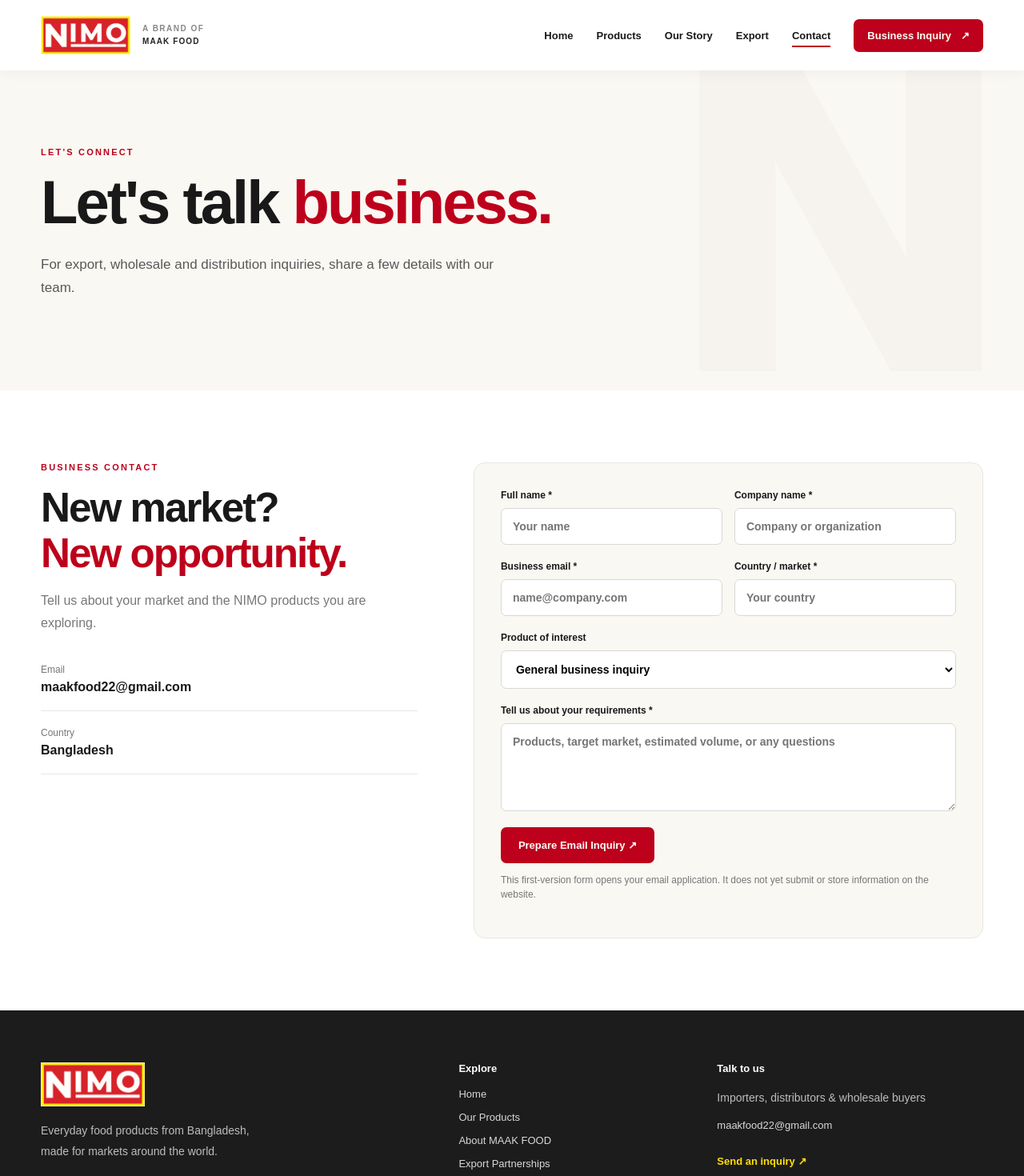
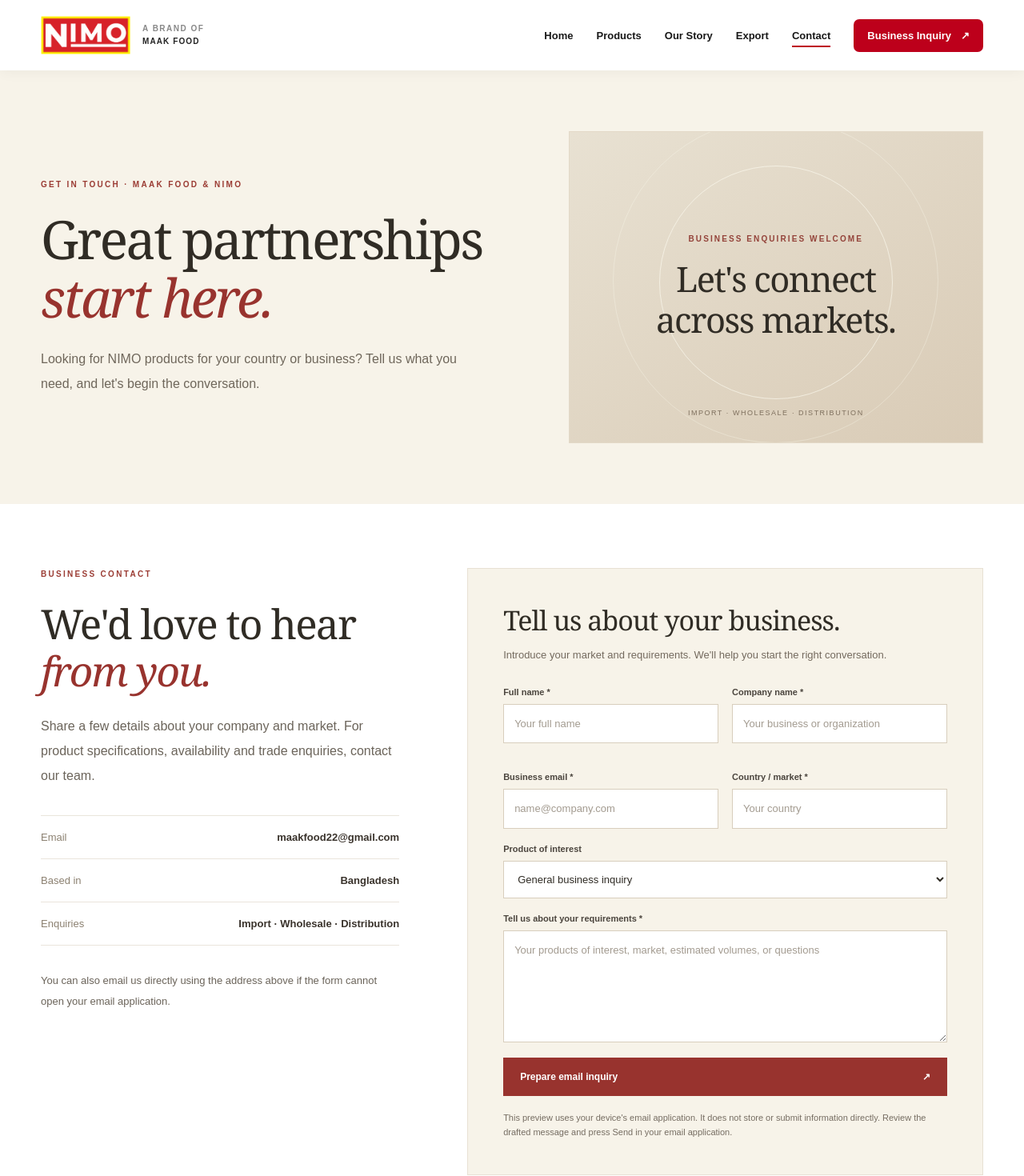
Before and after one commit to bappi808/nimo, a Next.js app: page /contact in a window 1280 px wide. Shown: the top 1470 px of the page at 80% size. Built offline with nearby package versions, Linux system fonts and the light colour scheme.

Commit message:
Design: premium B2B contact and inquiry experience

```diff
--- a/app/contact/page.jsx
+++ b/app/contact/page.jsx
@@ -1,9 +1,100 @@
 'use client';
-import {Suspense,useState} from 'react';
+
+import {Suspense, useEffect, useState} from 'react';
 import {useSearchParams} from 'next/navigation';
 import {products} from '@/data/products';
-function Form(){const params=useSearchParams();const initial=params.get('product')||'';const [form,setForm]=useState({name:'',company:'',email:'',country:'',product:initial,message:''});const [notice,setNotice]=useState('');
-function change(e){setForm({...form,[e.target.name]:e.target.value})}
-function submit(e){e.preventDefault();const subject=`NIMO Business Inquiry — ${form.company}`;const body=`Name: ${form.name}\nCompany: ${form.company}\nEmail: ${form.email}\nCountry: ${form.country}\nProduct interest: ${form.product||'General'}\n\nMessage:\n${form.message}`;setNotice('Your email app will open with the enquiry. Please press Send there to finish.');window.location.href=`mailto:maakfood22@gmail.com?subject=${encodeURIComponent(subject)}&body=${encodeURIComponent(body)}`;}
-return <form className="inquiry-form" onSubmit={submit}><div className="form-row"><label>Full name *<input required name="name" value={form.name} onChange={change} placeholder="Your name"/></label><label>Company name *<input required name="company" value={form.company} onChange={change} placeholder="Company or organization"/></label></div><div className="form-row"><label>Business email *<input required type="email" name="email" value={form.email} onChange={change} placeholder="name@company.com"/></label><label>Country / market *<input required name="country" value={form.country} onChange={change} placeholder="Your country"/></label></div><label>Product of interest<select value={form.product} name="product" onChange={change}><option value="">General business inquiry</option>{products.map(p=><option key={p.slug} value={p.name}>{p.name}</option>)}</select></label><label>Tell us about your requirements *<textarea required rows="5" name="message" value={form.message} onChange={change} placeholder="Products, target market, estimated volume, or any questions"/></label><button className="button button-red" type="submit">Prepare Email Inquiry ↗</button><p className="form-disclaimer">This first-version form opens your email application. It does not yet submit or store information on the website.</p>{notice&&<p role="status" className="form-notice">{notice}</p>}</form>}
-export default function Contact(){return <><section className="page-intro"><div className="container"><p className="eyebrow red">LET'S CONNECT</p><h1>Let's talk <em>business.</em></h1><p>For export, wholesale and distribution inquiries, share a few details with our team.</p></div></section><section className="section"><div className="container contact-grid"><div><p className="eyebrow red">BUSINESS CONTACT</p><h2>New market?<br/><em>New opportunity.</em></h2><p>Tell us about your market and the NIMO products you are exploring.</p><div className="contact-detail"><span>Email</span><a href="mailto:maakfood22@gmail.com">maakfood22@gmail.com</a></div><div className="contact-detail"><span>Country</span><strong>Bangladesh</strong></div></div><Suspense fallback={<div>Loading inquiry form...</div>}><Form/></Suspense></div></section></>}
+import styles from '../premium-pages.module.css';
+
+function ContactForm() {
+  const params = useSearchParams();
+  const incomingProduct = params.get('product') || '';
+  const [form, setForm] = useState({name:'', company:'', email:'', country:'', product:incomingProduct, message:''});
+  const [notice, setNotice] = useState('');
+
+  useEffect(() => {
+    setForm(previous => ({...previous, product:incomingProduct}));
+  }, [incomingProduct]);
+
+  function change(event) {
+    setForm(previous => ({...previous, [event.target.name]:event.target.value}));
+    if (notice) setNotice('');
+  }
+
+  function submit(event) {
+    event.preventDefault();
+    const subject = 'NIMO Business Inquiry — ' + form.company;
+    const body = [
+      'Full name: ' + form.name,
+      'Company: ' + form.company,
+      'Email: ' + form.email,
+      'Country / market: ' + form.country,
+      'Product interest: ' + (form.product || 'General'),
+      '',
+      'Requirements:',
+      form.message
+    ].join('\n');
+    setNotice('Your email application should open with a prepared message. Please press Send in that application to submit the inquiry. Nothing has been sent by this website.');
+    window.location.href = 'mailto:maakfood22@gmail.com?subject=' + encodeURIComponent(subject) + '&body=' + encodeURIComponent(body);
+  }
+
+  return <form className={styles.formCard} onSubmit={submit}>
+    <h2 className={styles.formTitle}>Tell us about your business.</h2>
+    <p className={styles.formIntro}>Introduce your market and requirements. We'll help you start the right conversation.</p>
+
+    <div className={styles.formGrid}>
+      <label className={styles.field}>Full name *<input required autoComplete="name" name="name" value={form.name} onChange={change} placeholder="Your full name"/></label>
+      <label className={styles.field}>Company name *<input required autoComplete="organization" name="company" value={form.company} onChange={change} placeholder="Your business or organization"/></label>
+      <label className={styles.field}>Business email *<input required type="email" autoComplete="email" name="email" value={form.email} onChange={change} placeholder="name@company.com"/></label>
+      <label className={styles.field}>Country / market *<input required autoComplete="country-name" name="country" value={form.country} onChange={change} placeholder="Your country"/></label>
+    </div>
+
+    <label className={styles.field}>Product of interest
+      <select name="product" value={form.product} onChange={change}>
+        <option value="">General business inquiry</option>
+        {products.map(product => <option key={product.slug} value={product.name}>{product.name}</option>)}
+      </select>
+    </label>
+    <label className={styles.field}>Tell us about your requirements *
+      <textarea required rows={5} name="message" value={form.message} onChange={change} placeholder="Your products of interest, market, estimated volumes, or questions"/>
+    </label>
+    <button type="submit" className={styles.formSubmit}>Prepare email inquiry <span aria-hidden="true">↗</span></button>
+    <p className={styles.formNote}>This preview uses your device's email application. It does not store or submit information directly. Review the drafted message and press Send in your email application.</p>
+    {notice && <p className={styles.formNotice} role="status">{notice}</p>}
+  </form>;
+}
+
+export default function Contact() {
+  return <main className={styles.shell}>
+    <section className={styles.hero + ' ' + styles.contactHero}>
+      <div className={'container ' + styles.heroGrid}>
+        <div>
+          <p className={styles.kicker}>Get in touch · MAAK FOOD &amp; NIMO</p>
+          <h1 className={styles.title}>Great partnerships<br/><em>start here.</em></h1>
+          <p className={styles.lead}>Looking for NIMO products for your country or business? Tell us what you need, and let's begin the conversation.</p>
+        </div>
+        <div className={styles.panel}>
+          <p className={styles.panelEyebrow}>Business enquiries welcome</p>
+          <h2 className={styles.panelTitle}>Let's connect<br/>across markets.</h2>
+          <p className={styles.panelCaption}>Import · Wholesale · Distribution</p>
+        </div>
+      </div>
+    </section>
+
+    <section className={styles.contactSection}>
+      <div className={'container ' + styles.contactLayout}>
+        <div>
+          <p className={styles.kicker}>Business contact</p>
+          <h2 className={styles.sectionTitle}>We'd love to hear<br/><em>from you.</em></h2>
+          <p className={styles.prose} style={{marginTop:23}}>Share a few details about your company and market. For product specifications, availability and trade enquiries, contact our team.</p>
+          <div className={styles.detailList}>
+            <div className={styles.detail}><span>Email</span><a href="mailto:maakfood22@gmail.com">maakfood22@gmail.com</a></div>
+            <div className={styles.detail}><span>Based in</span><strong>Bangladesh</strong></div>
+            <div className={styles.detail}><span>Enquiries</span><strong>Import · Wholesale · Distribution</strong></div>
+          </div>
+          <p className={styles.prose} style={{marginTop:31,fontSize:13}}>You can also email us directly using the address above if the form cannot open your email application.</p>
+        </div>
+        <Suspense fallback={<div className={styles.formCard}>Loading inquiry form...</div>}><ContactForm/></Suspense>
+      </div>
+    </section>
+  </main>;
+}
```
